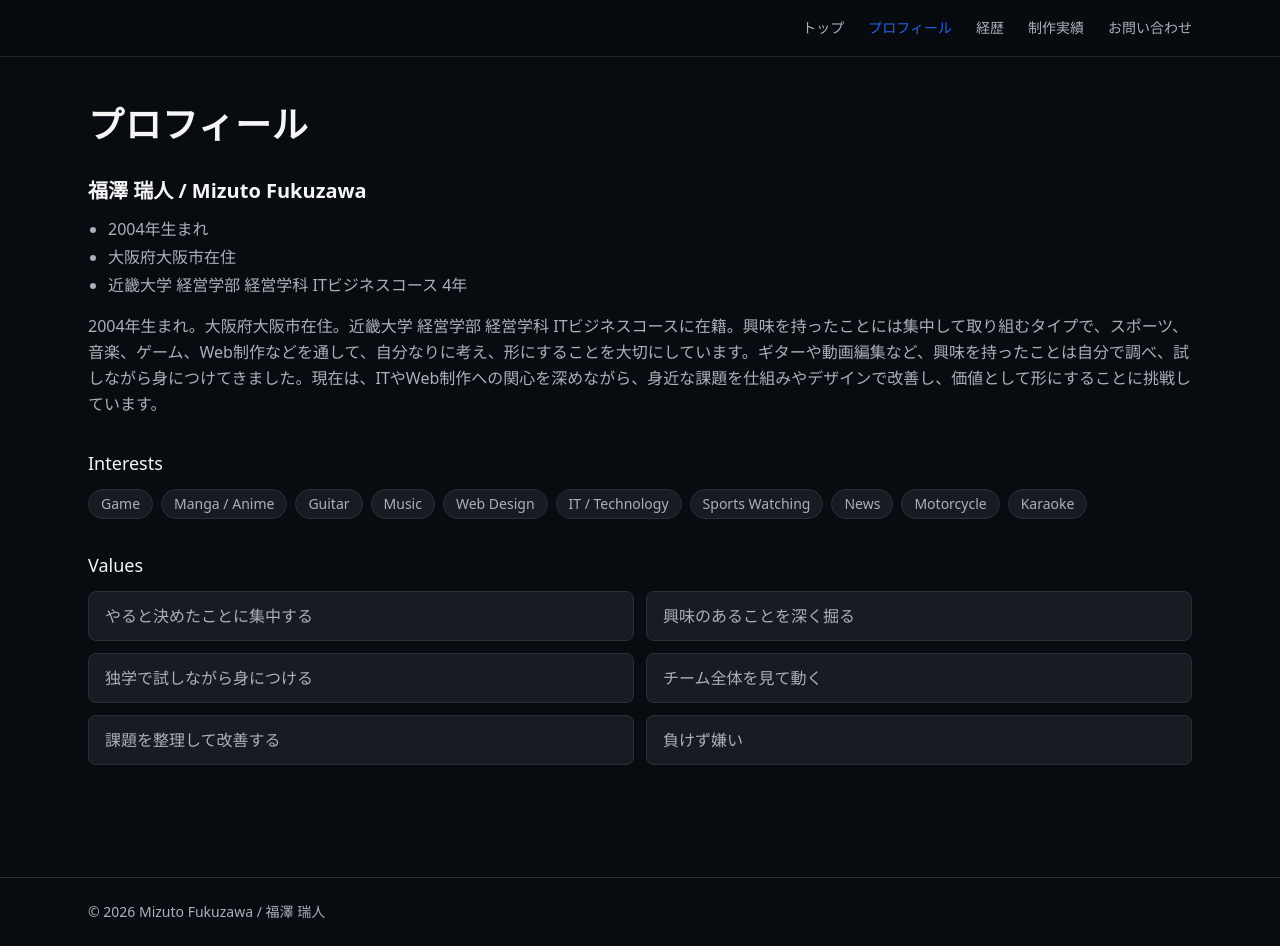
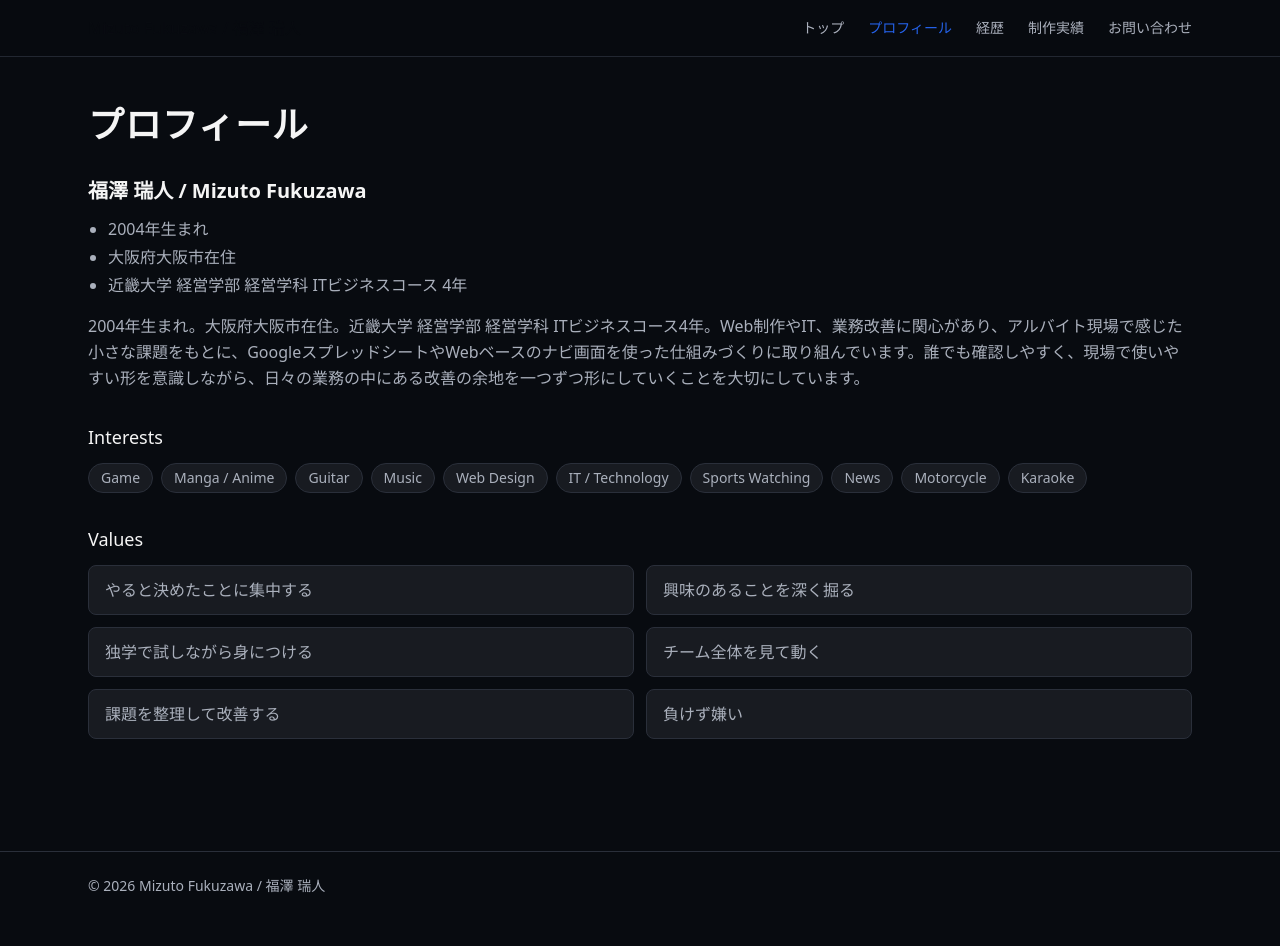
Before and after one commit to mizukunkun104-byte/mizuto-fukuzawa-official, a Next.js app: page /profile in a window 1280 px wide. After the commit the page ends 920 px from the top, so only its background shows below. Built offline with nearby package versions, Linux system fonts and the light colour scheme.

Commit message:
Adjust profile bio to highlight practical web and workflow efforts

```diff
--- a/data/profile.ts
+++ b/data/profile.ts
@@ -1,7 +1,7 @@
 export const profile = {
   name: "福澤 瑞人 / Mizuto Fukuzawa",
   basics: ["2004年生まれ", "大阪府大阪市在住", "近畿大学 経営学部 経営学科 ITビジネスコース 4年"],
-  bio: "2004年生まれ。大阪府大阪市在住。近畿大学 経営学部 経営学科 ITビジネスコースに在籍。興味を持ったことには集中して取り組むタイプで、スポーツ、音楽、ゲーム、Web制作などを通して、自分なりに考え、形にすることを大切にしています。ギターや動画編集など、興味を持ったことは自分で調べ、試しながら身につけてきました。現在は、ITやWeb制作への関心を深めながら、身近な課題を仕組みやデザインで改善し、価値として形にすることに挑戦しています。",
+  bio: "2004年生まれ。大阪府大阪市在住。近畿大学 経営学部 経営学科 ITビジネスコース4年。Web制作やIT、業務改善に関心があり、アルバイト現場で感じた小さな課題をもとに、GoogleスプレッドシートやWebベースのナビ画面を使った仕組みづくりに取り組んでいます。誰でも確認しやすく、現場で使いやすい形を意識しながら、日々の業務の中にある改善の余地を一つずつ形にしていくことを大切にしています。",
   interests: ["Game", "Manga / Anime", "Guitar", "Music", "Web Design", "IT / Technology", "Sports Watching", "News", "Motorcycle", "Karaoke"],
   values: ["やると決めたことに集中する", "興味のあることを深く掘る", "独学で試しながら身につける", "チーム全体を見て動く", "課題を整理して改善する", "負けず嫌い"],
 };
```
